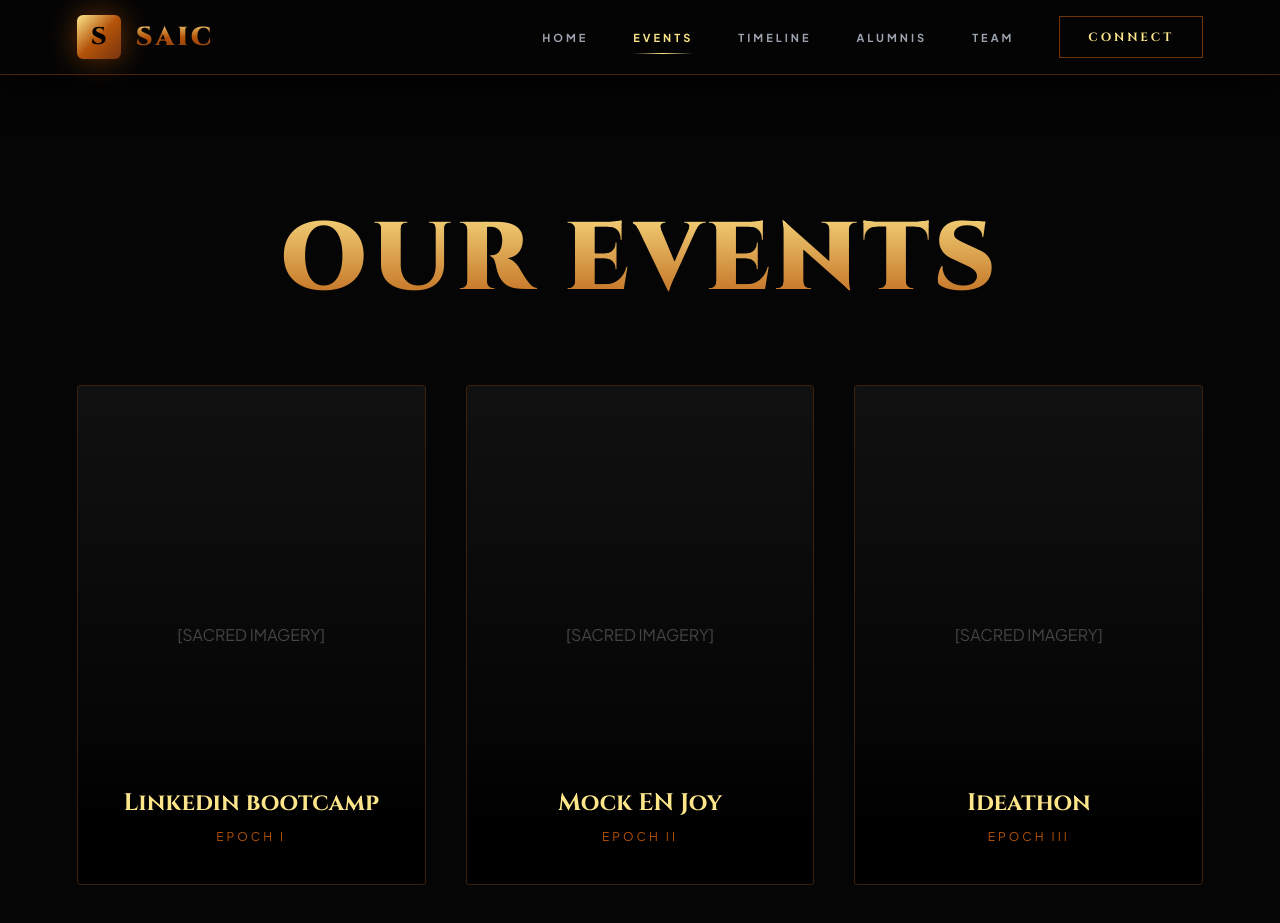
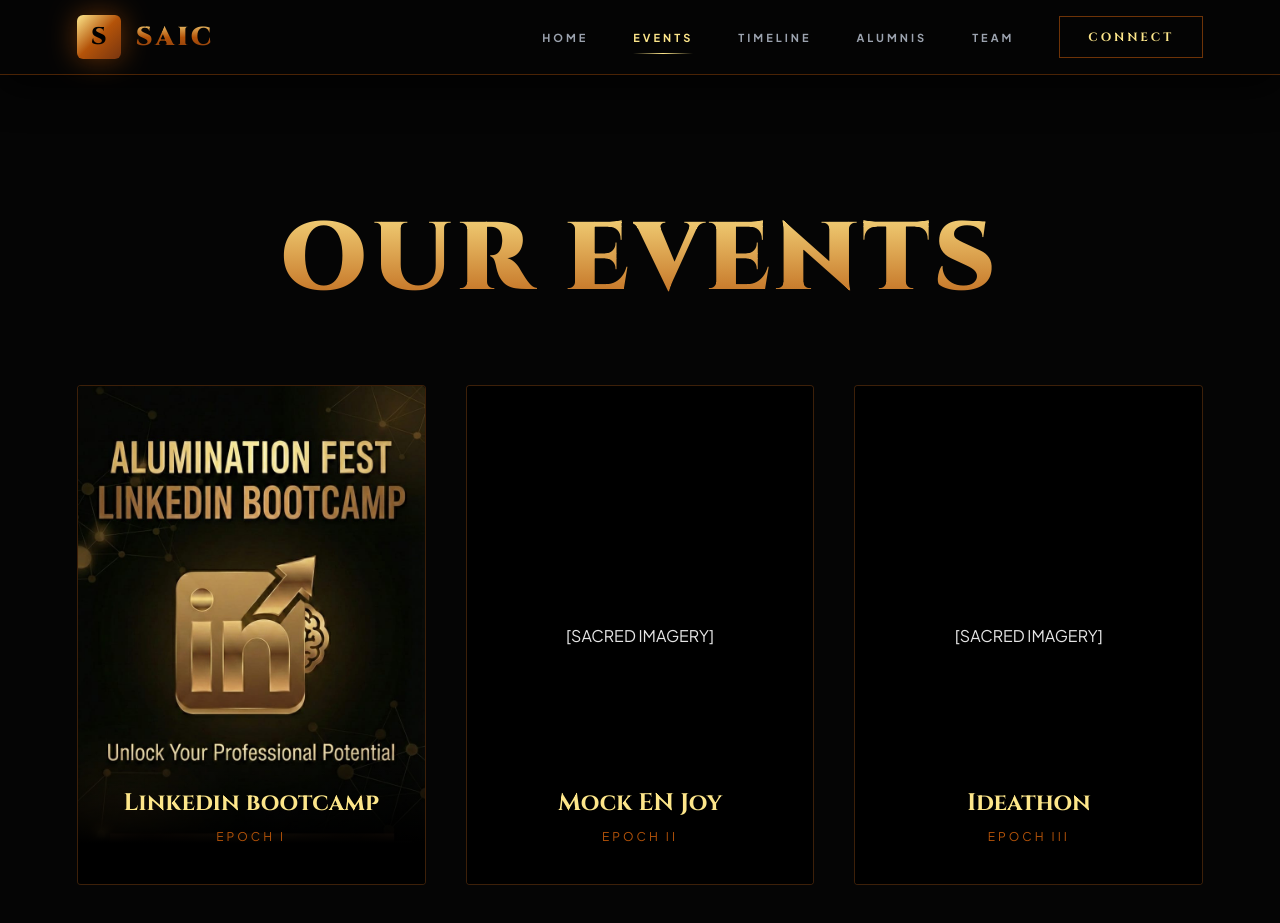
Before and after one commit to Namitkumarkrrish/Alumination-Website, a React (Vite) app: page /events in a window 1280 px wide. Shown: the top 923 px of the page. Built offline with nearby package versions, Linux system fonts and the light colour scheme.

Commit message:
image addition setting has been added in event section

```diff
--- a/src/pages/Events/Events.jsx
+++ b/src/pages/Events/Events.jsx
@@ -3,7 +3,7 @@ import styles from "./Events.module.css";
 import { scrollReveal, detailAnimation, revealTitleLetters } from "./eventsAnimation";
 
 const odysseyEvents = [
-  { id: 1, title: "Linkedin bootcamp", date: "EPOCH I", desc: "Unlock the secrets of professional networking. Master your digital presence under the guidance of industry titans." },
+  { id: 1, title: "Linkedin bootcamp", date: "EPOCH I", desc: "Unlock the secrets of professional networking. Master your digital presence under the guidance of industry titans.", img: "/images/linkedin bootcamp.jpeg"},
   { id: 2, title: "Mock EN Joy", date: "EPOCH II", desc: "A trial by fire. Face the pressure of real-world interviews in a safe, constructive arena of growth." },
   { id: 3, title: "Ideathon", date: "EPOCH III", desc: "Forge new paths. A 24-hour journey to transform abstract thoughts into concrete solutions for the modern world." },
   { id: 4, title: "CaseXpert", date: "EPOCH IV", desc: "Analyze the complex myths of business. Solve intricate case studies and present your scrolls to the council." },
@@ -94,7 +94,11 @@ useEffect(() => {
           {odysseyEvents.map((ev) => (
             <div key={ev.id} className={styles.card} onClick={() => handleCardClick(ev)}>
               <div className={styles.imagePlaceholder}>
+                {ev.img ? (
+                  <img src={ev.img} alt={ev.title} className={styles.eventImage} />
+                ) : (
                 <span>[SACRED IMAGERY]</span>
+                )}
               </div>
               <div className={styles.cardContent}>
                 <h3 className={styles.cardTitle}>{ev.title}</h3>
--- a/src/pages/Events/Events.module.css
+++ b/src/pages/Events/Events.module.css
@@ -17,8 +17,13 @@
   margin-bottom: 60px;
   background: linear-gradient(to bottom, #fde68a, #b45309);
   -webkit-background-clip: text;
+  -webkit-text-fill-color: transparent; /* REQUIRED for the gradient to show */
   text-transform: uppercase;
   letter-spacing: 4px;
+
+  /* GSAP FIX: Prevents the flash and vanish bug */
+  opacity: 0;
+  visibility: hidden;
 }
 
 /* --- LAPTOP: STABLE GRID --- */
@@ -43,7 +48,7 @@
   border-radius: 50%;
   font-size: 1.5rem;
   z-index: 100;
-  display: none; /* Default hidden for laptop grid */
+  display: none;
   align-items: center;
   justify-content: center;
   cursor: pointer;
@@ -89,11 +94,10 @@
     scroll-snap-align: center;
   }
 
-  /* Show arrows only on mobile since that's the only scrollable version */
   .navBtn {
     display: flex;
   }
-  .title{
+  .title {
     font-size: clamp(2.5rem, 10vw, 4rem);
   }
 }
@@ -102,7 +106,6 @@
     .title{
         font-size: clamp(1.7rem, 2vw, 2rem);
     }
-
 }
 
 /* --- SHARED CARD STYLES --- */
@@ -122,15 +125,25 @@
   transform: translateY(-5px);
 }
 
+/* FIX: Ensure image fills the space correctly */
 .imagePlaceholder {
   width: 100%;
   height: 100%;
-  background: linear-gradient(180deg, #111, #000);
+  background: #000;
   display: flex;
   align-items: center;
   justify-content: center;
-  color: #444;
-  border-bottom: 1px solid rgba(180, 83, 9, 0.2);
+  position: relative;
+}
+
+.eventImage {
+  width: 100%;
+  height: 100%;
+  object-fit: cover;
+  display: block;
+  position: absolute; /* Ensures it layers correctly */
+  top: 0;
+  left: 0;
 }
 
 .cardContent {
@@ -138,8 +151,10 @@
   bottom: 0;
   width: 100%;
   padding: 40px 30px;
-  background: linear-gradient(to top, #000 40%, transparent);
+  /* Darkened gradient for better text readability over images */
+  background: linear-gradient(to top, rgba(0,0,0,1) 30%, transparent);
   text-align: center;
+  z-index: 2;
 }
 
 .cardTitle {
@@ -147,6 +162,7 @@
   font-size: 24px;
   color: #fde68a;
   margin-bottom: 10px;
+  position: relative;
 }
 
 .cardDate {
@@ -158,7 +174,6 @@
 
 /* --- DETAILED WRITEUP SECTION --- */
 .detailsSection {
-  /* margin-top: 100px; */
   padding-bottom: 80px;
   border-top: 1px solid rgba(180, 83, 9, 0.2);
   position: relative;
```
Also changed, not shown: public/images/linkedin bootcamp.jpeg (added).
